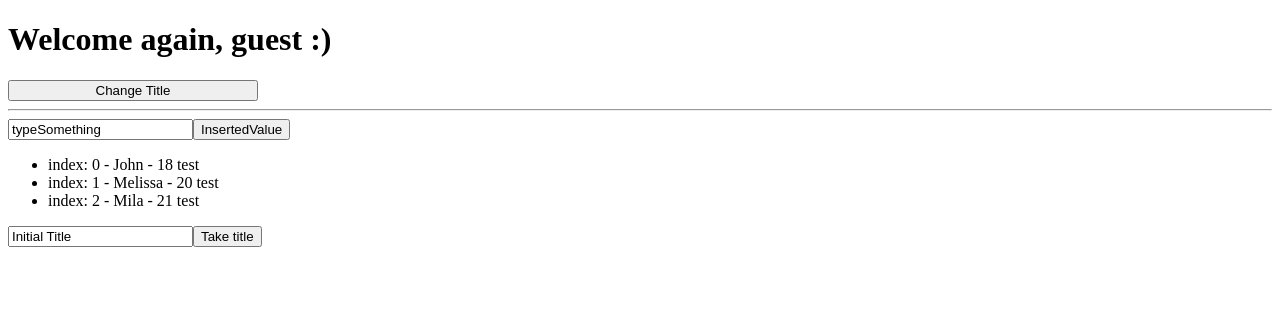
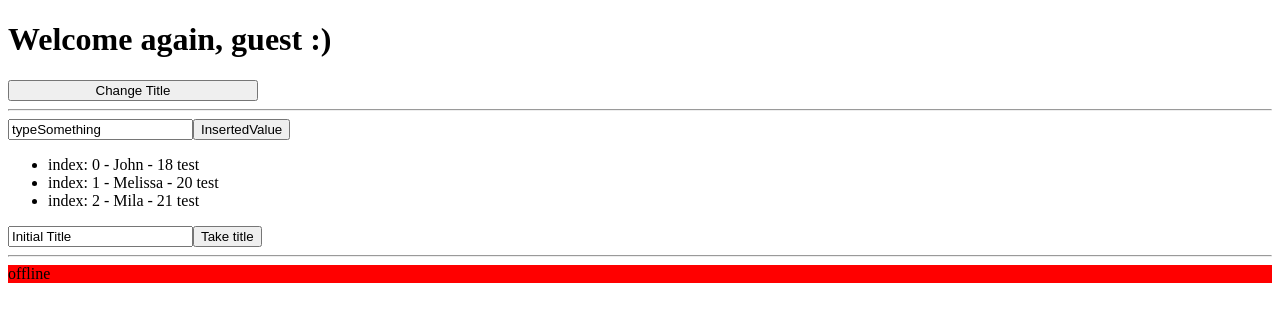
Before and after one commit to antoanparashkevov/Softuni-Angular, an Angular app in the folder Lab/Components/angular-app/: page / in a window 1280 px wide. Shown: the top 322 px of the page. Built offline with nearby package versions, Linux system fonts and the light colour scheme.

Commit message:
Attribute directive ngStyle

```diff
--- a/Lab/Components/angular-app/src/app/title-manager/title-manager.component.html
+++ b/Lab/Components/angular-app/src/app/title-manager/title-manager.component.html
@@ -1,2 +1,4 @@
 <input type="text" [(ngModel)]="titleName">
 <button (click)="takeTitle()">Take title</button>
+<hr>
+<div [ngStyle]="{backgroundColor: serverStatus === 'online' ? 'green' : 'red'} ">{{serverStatus}}</div>
--- a/Lab/Components/angular-app/src/app/title-manager/title-manager.component.ts
+++ b/Lab/Components/angular-app/src/app/title-manager/title-manager.component.ts
@@ -7,7 +7,12 @@ import {Component, EventEmitter, Output} from '@angular/core';
 })
 export class TitleManagerComponent {
   titleName: string = 'Initial Title';
+  serverStatus: string;
   @Output() newTitle = new EventEmitter<{ name: string }>()
+
+  constructor() {
+    this.serverStatus = Math.random() > 0.5 ? 'online' : 'offline'
+  }
 
   takeTitle() {
     this.newTitle.emit({
```
